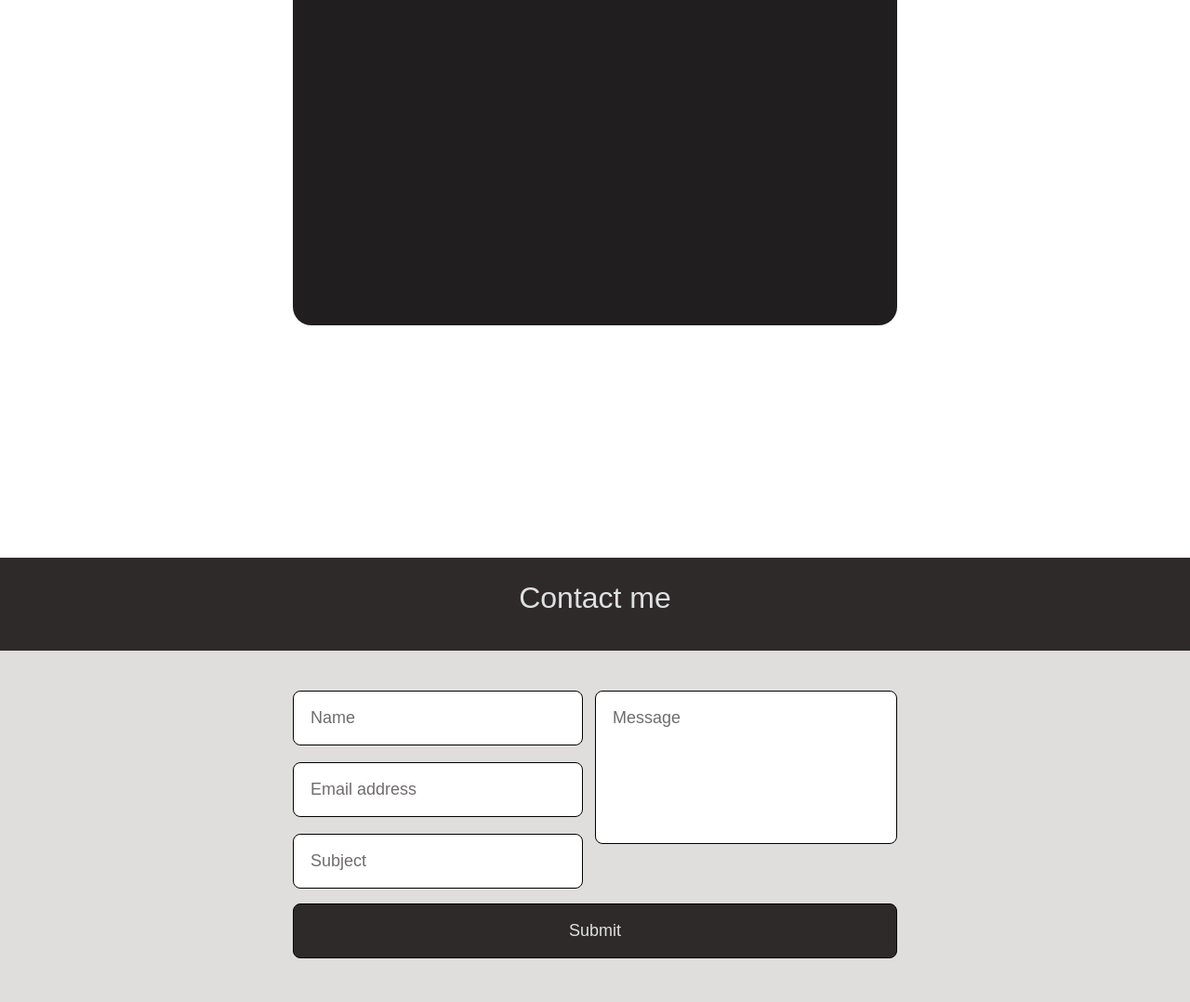
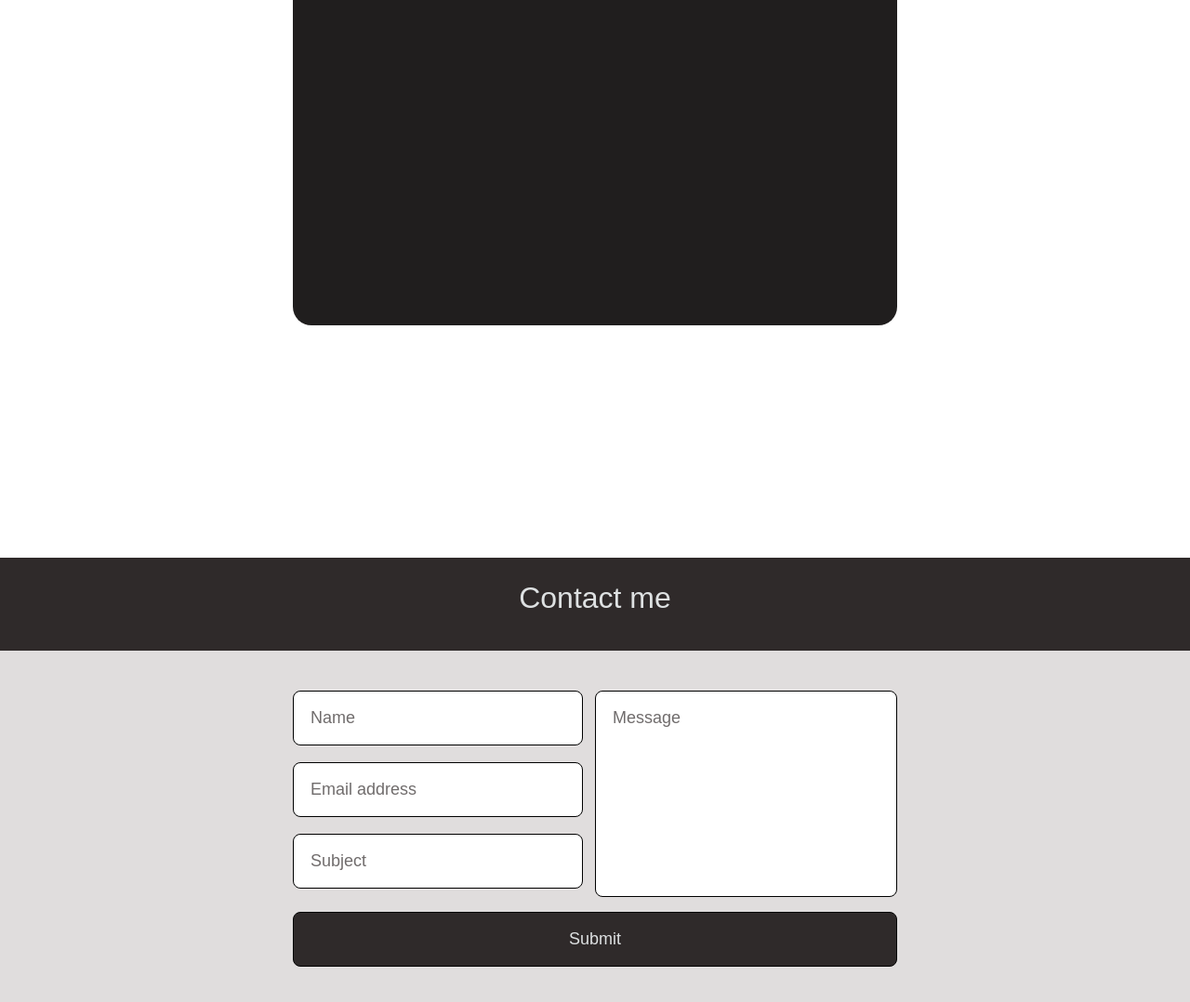
Before and after one commit to Qchown31/qchown31.github.io, a website: page index.html in a window 1280 px wide. Shown: the part 3821-4899 px from the top of the page at 93% size. Drawn offline with nearby package versions, Linux system fonts and the light colour scheme; no server answers; a web font is replaced by a local one.

Commit message:
Update index.css

```diff
--- a/assets/css/index.css
+++ b/assets/css/index.css
@@ -599,7 +599,7 @@ input, textarea {
  } */
 
  textarea {
-  height: 165px;
+  height: 222px;
 }
 
 /* :focus {
```
